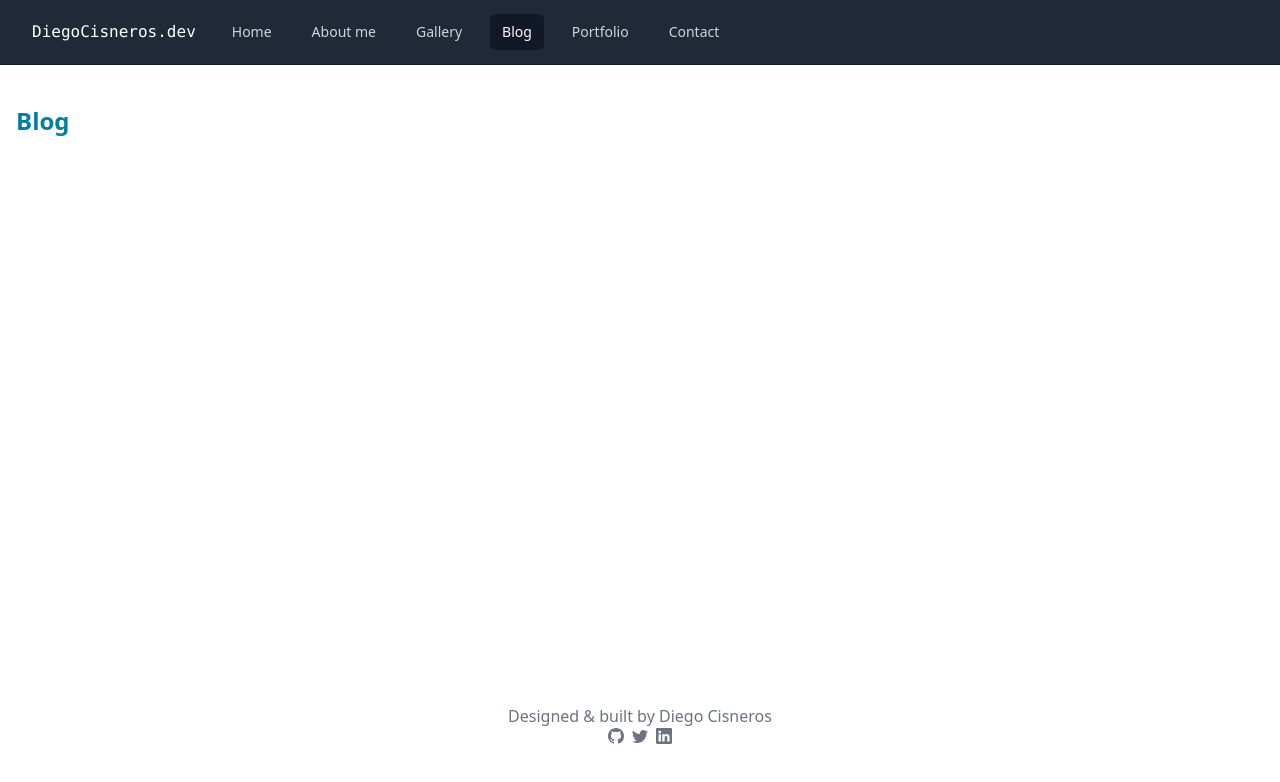
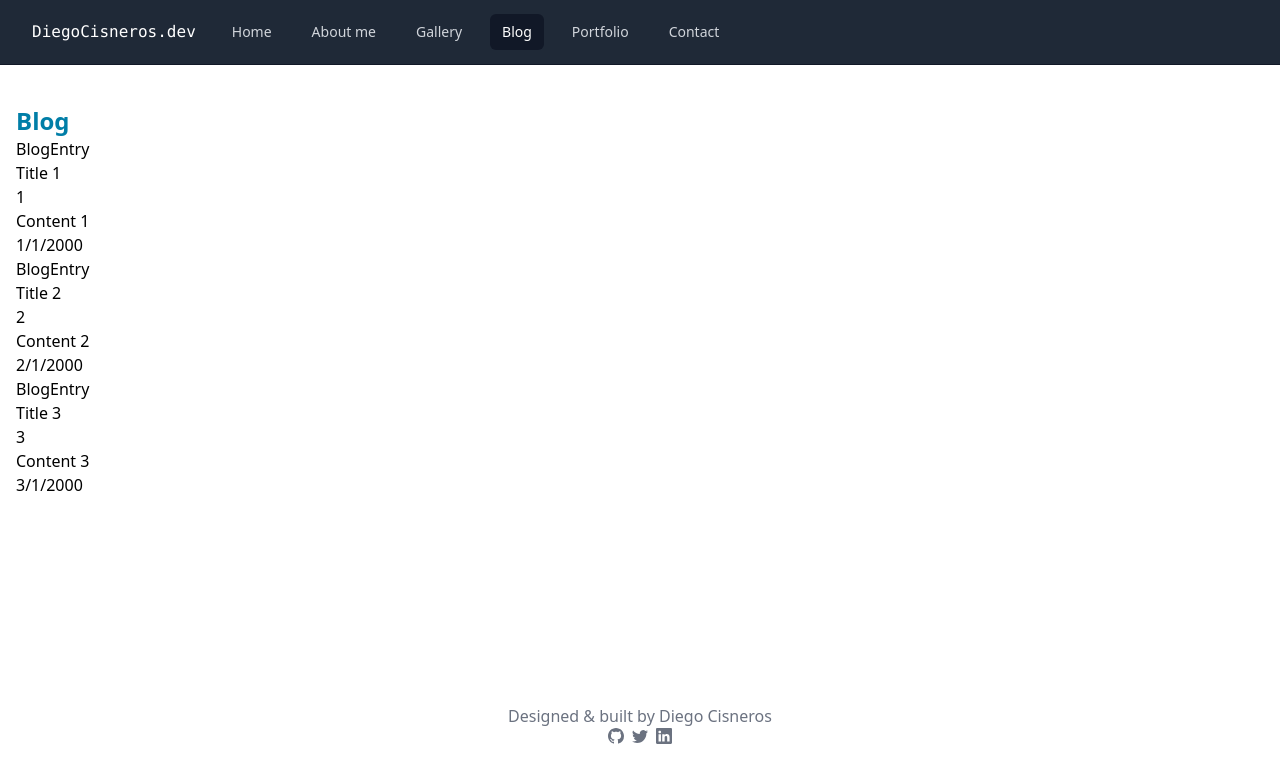
Before and after one commit to devcisne/personal-website, a React (Create React App) app: page /blog in a window 1280 px wide. Shown: the top 782 px of the page. Built offline with nearby package versions, Linux system fonts and the light colour scheme.

Commit message:
continued work, fixed formatting in contact, started blog page

```diff
--- /dev/null
+++ b/src/components/BlogEntry.jsx
@@ -0,0 +1,21 @@
+import React from 'react'
+
+const BlogEntry = ({entry}) => {
+    console.log("wtf")
+    console.log(entry.title)
+    const {title,id,content,pubDate}=entry
+    console.log(title)
+  return (
+    <>
+
+    <div>BlogEntry</div>
+    <h1>{title}</h1>
+    <h2>{id}</h2>
+    <h2>{content}</h2>
+    <h2>{pubDate}</h2>
+
+    </>
+  )
+}
+
+export default BlogEntry
--- a/src/routes/Blog.jsx
+++ b/src/routes/Blog.jsx
@@ -1,6 +1,28 @@
 import React from "react";
 import NavBar from "../components/NavBar";
 import Footer from "../components/Footer";
+import BlogEntry from "../components/BlogEntry";
+
+const blogEntries=[{
+  id:"1",
+  title:"Title 1",
+  content:"Content 1",
+  pubDate:"1/1/2000"
+},
+{
+  id:"2",
+  title:"Title 2",
+  content:"Content 2",
+  pubDate:"2/1/2000"
+},
+{
+  id:"3",
+  title:"Title 3",
+  content:"Content 3",
+  pubDate:"3/1/2000"
+}
+]
+
 
 function Blog() {
   return (
@@ -9,6 +31,9 @@ function Blog() {
       <div className="h-[80vh]  bg-[#ffffff] border-t border-gray-900 ">
         <div className="container py-10 px-4">
           <h1 className="text-2xl font-semibold text-[#007EA7] ">Blog</h1>
+          {blogEntries.map(element => (
+            <BlogEntry entry={element}/>
+            ))}
         </div>
       </div>
       <Footer />
--- a/src/routes/Contact.jsx
+++ b/src/routes/Contact.jsx
@@ -32,10 +32,10 @@ const Contact = () => {
     <>
       <NavBar />
       <div className="  bg-[#ffffff] border-t border-gray-900 ">
-        <div className="container py-10 px-10 h-full">
+        <div className=" py-10 px-10 h-full">
           <h1 className="text-2xl font-semibold text-[#007EA7] ">Contact</h1>
 
-          <div className="flex sm:flex-row flex-col">
+          <div className="flex sm:flex-row flex-col ">
             <div className="flex-auto w-6/6 sm:w-3/6 ">
               <div className="mt-3 mx-3">
                 <form
```
